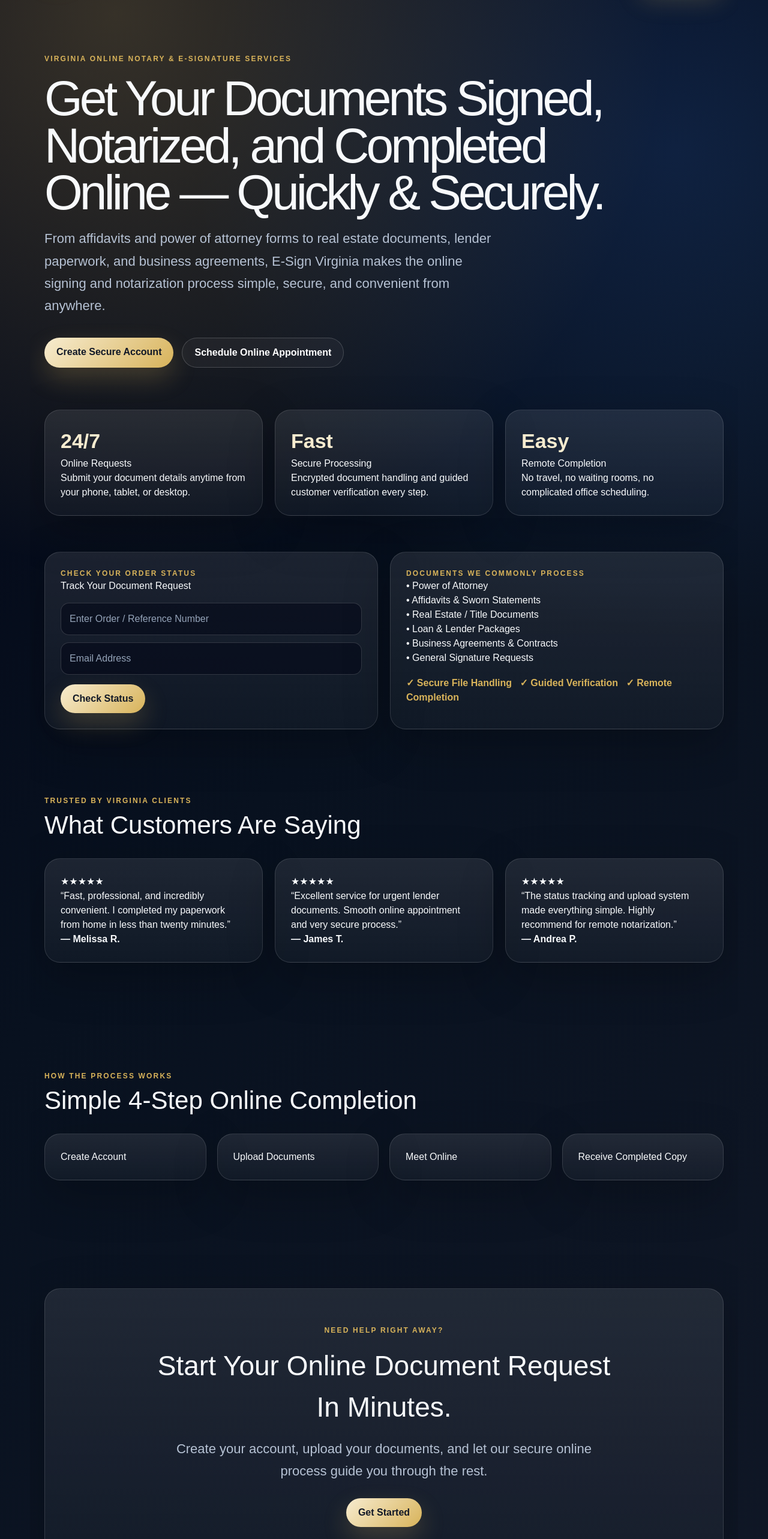
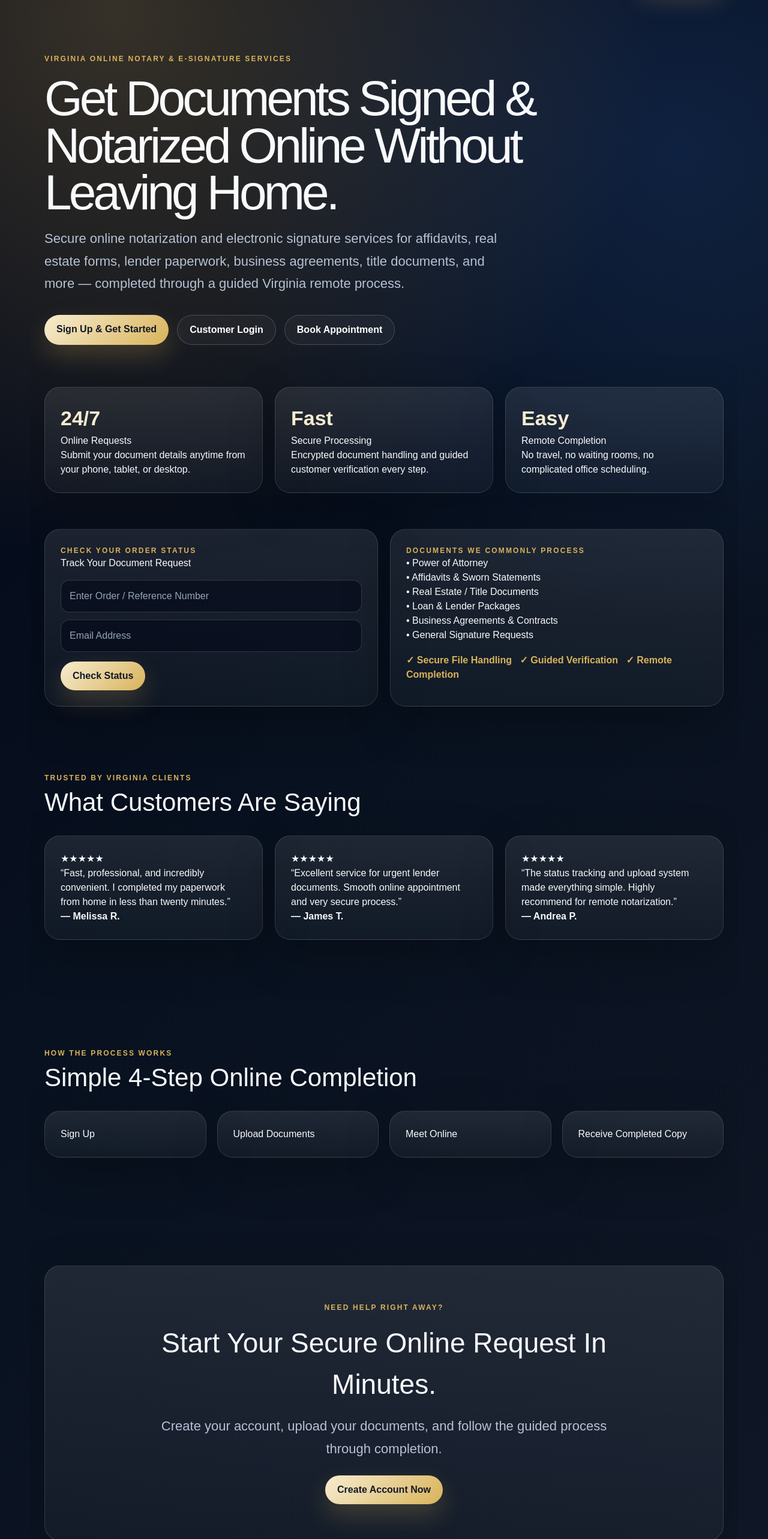
Before and after one commit to rawillia9801/esign, a Next.js app: page / in a window 1280 px wide. Shown: the part 140-2706 px from the top of the page at 60% size. Built offline with nearby package versions, Linux system fonts and the light colour scheme.

Commit message:
Tighten homepage CTAs and customer messaging

```diff
--- a/app/page.tsx
+++ b/app/page.tsx
@@ -9,11 +9,12 @@
 
       <section style={{padding:'90px 0 70px'}}>
         <div className="eyebrow">Virginia Online Notary & E-Signature Services</div>
-        <h1 className="hero-title">Get Your Documents Signed, Notarized, and Completed Online — Quickly & Securely.</h1>
-        <p className="hero-copy">From affidavits and power of attorney forms to real estate documents, lender paperwork, and business agreements, E-Sign Virginia makes the online signing and notarization process simple, secure, and convenient from anywhere.</p>
+        <h1 className="hero-title">Get Documents Signed & Notarized Online Without Leaving Home.</h1>
+        <p className="hero-copy">Secure online notarization and electronic signature services for affidavits, real estate forms, lender paperwork, business agreements, title documents, and more — completed through a guided Virginia remote process.</p>
         <div style={{marginTop:'34px',display:'flex',gap:'14px',flexWrap:'wrap'}}>
-          <Link href="/register" className="btn">Create Secure Account</Link>
-          <Link href="/session" className="btn-secondary">Schedule Online Appointment</Link>
+          <Link href="/register" className="btn">Sign Up & Get Started</Link>
+          <Link href="/login" className="btn-secondary">Customer Login</Link>
+          <Link href="/session" className="btn-secondary">Book Appointment</Link>
         </div>
       </section>
 
@@ -59,16 +60,16 @@
         <div className="eyebrow">How The Process Works</div>
         <h2 style={{fontSize:'42px'}}>Simple 4-Step Online Completion</h2>
         <div className="grid-4" style={{marginTop:'24px'}}>
-          {['Create Account','Upload Documents','Meet Online','Receive Completed Copy'].map((step)=><div key={step} className="card">{step}</div>)}
+          {['Sign Up','Upload Documents','Meet Online','Receive Completed Copy'].map((step)=><div key={step} className="card">{step}</div>)}
         </div>
       </section>
 
       <section style={{padding:'90px 0 40px'}}>
         <div className="card" style={{textAlign:'center',padding:'60px 30px'}}>
           <div className="eyebrow">Need Help Right Away?</div>
-          <h2 style={{fontSize:'46px',maxWidth:'800px',margin:'16px auto'}}>Start Your Online Document Request In Minutes.</h2>
-          <p className="hero-copy" style={{margin:'0 auto'}}>Create your account, upload your documents, and let our secure online process guide you through the rest.</p>
-          <div style={{marginTop:'26px'}}><Link href="/register" className="btn">Get Started</Link></div>
+          <h2 style={{fontSize:'46px',maxWidth:'800px',margin:'16px auto'}}>Start Your Secure Online Request In Minutes.</h2>
+          <p className="hero-copy" style={{margin:'0 auto'}}>Create your account, upload your documents, and follow the guided process through completion.</p>
+          <div style={{marginTop:'26px'}}><Link href="/register" className="btn">Create Account Now</Link></div>
         </div>
       </section>
 
```
